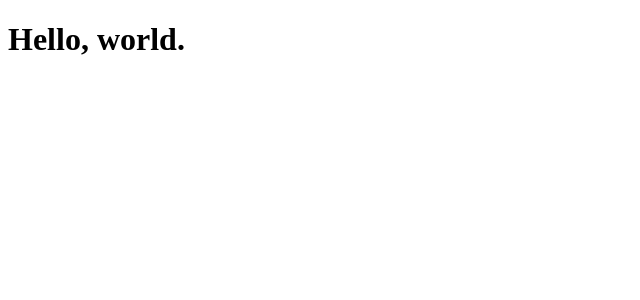
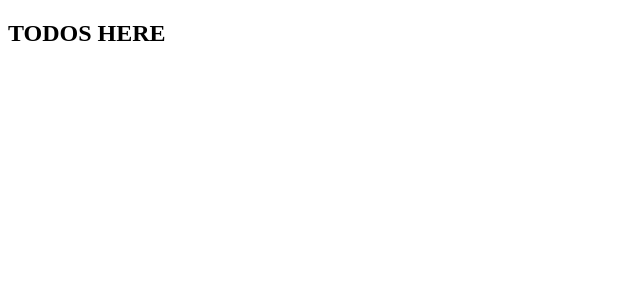
Before and after one commit to alomsimoy/todo-app, a React app: page / in a window 1280 px wide. Shown: the top 300 px of the page, without its empty margins (0-640 px from the left). Built offline with nearby package versions, Linux system fonts and the light colour scheme.

Commit message:
feature: App container

```diff
--- a/package.json
+++ b/package.json
@@ -39,6 +39,7 @@
   "dependencies": {
     "react": "^0.14.6",
     "react-dom": "^0.14.6",
+    "react-redux": "^5.0.6",
     "redux": "^3.7.2"
   }
 }
--- a/src/App.js
+++ /dev/null
@@ -1,9 +0,0 @@
-import React, { Component } from 'react';
-
-export default class App extends Component {
-  render() {
-    return (
-      <h1>Hello, world.</h1>
-    );
-  }
-}
--- /dev/null
+++ b/src/containers/App.js
@@ -0,0 +1,29 @@
+import React from 'react';
+import PropTypes from 'prop-types';
+import { bindActionCreators } from 'redux';
+import { connect } from 'react-redux';
+import * as TodoActions from '../actions';
+
+const App = ({todos, actions}) => (
+  <div>
+    <h2>TODOS HERE</h2>
+  </div>
+);
+
+App.propTypes = {
+  todos: PropTypes.array.isRequired,
+  actions: PropTypes.object.isRequired
+};
+
+const mapStateToProps = state => ({
+  todos: state.todos
+});
+
+const mapDispatchToProps = dispatch => ({
+    actions: bindActionCreators(TodoActions, dispatch)
+});
+
+export default connect(
+  mapStateToProps,
+  mapDispatchToProps
+)(App);
--- a/src/index.js
+++ b/src/index.js
@@ -4,7 +4,7 @@ import { createStore } from 'redux';
 import { Provider } from 'react-redux';
 
 import reducer from './reducers';
-import App from './App';
+import App from './containers/App';
 
 const store = createStore(reducer);
 
```
Also changed, not shown: 1 other file (tests, documents, lock files or other folders).
